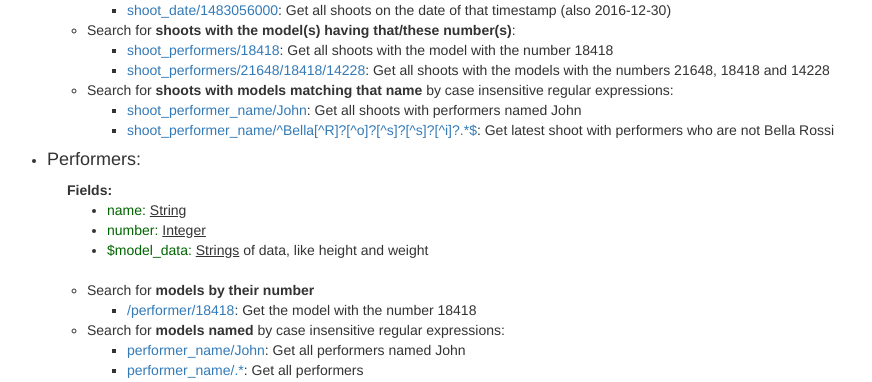
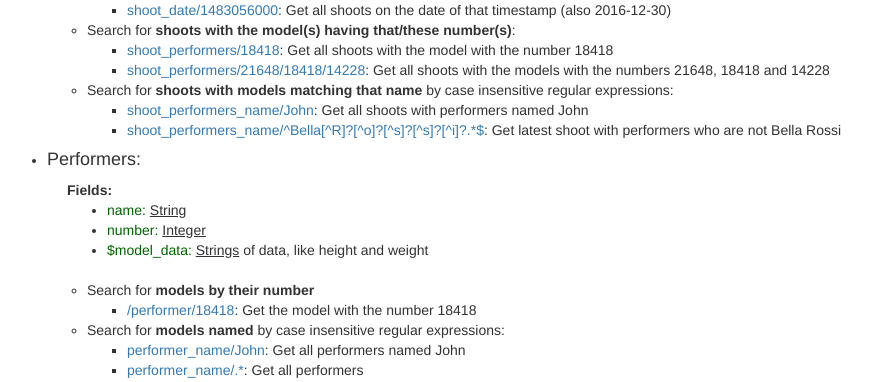
Before and after one commit to sistason/kinkyapi, a Django app: template kinkcom/templates/kinkcom.html in a window 1280 px wide. Shown: the part 732-1114 px from the top of the page, without its empty margins (8-880 px from the left). Run offline with Django 3.2, Linux system fonts and the light colour scheme; the template is opened without the code that fills it, so the values that code supplies are empty; some libraries are stand-ins or nearby versions.

Commit message:
Analogous to last commit, more explicit urls. and removed (?s), they don't make much sense here...

```diff
--- a/kinkcom/templates/kinkcom.html
+++ b/kinkcom/templates/kinkcom.html
@@ -75,10 +75,10 @@
                     <li>
                         Search for <strong>shoots with models matching that name</strong> by case insensitive regular expressions:
                         <ul>
-                            <li><a href="shoot_performer_name/John">shoot_performer_name/John</a>:
+                            <li><a href="shoot_performers_name/John">shoot_performers_name/John</a>:
                                 Get all shoots with performers named John</li>
-                            <li><a href="shoot_performer_name/^Bella[^R]?[^o]?[^s]?[^s]?[^i]?.*$">
-                                                            shoot_performer_name/^Bella[^R]?[^o]?[^s]?[^s]?[^i]?.*$</a>:
+                            <li><a href="shoot_performers_name/^Bella[^R]?[^o]?[^s]?[^s]?[^i]?.*$">
+                                                            shoot_performers_name/^Bella[^R]?[^o]?[^s]?[^s]?[^i]?.*$</a>:
                                 Get latest shoot with performers who are not Bella Rossi</li>
                         </ul>
                     </li>
```
Also changed, not shown: kinkcom/urls.py (+5 -3 lines).
